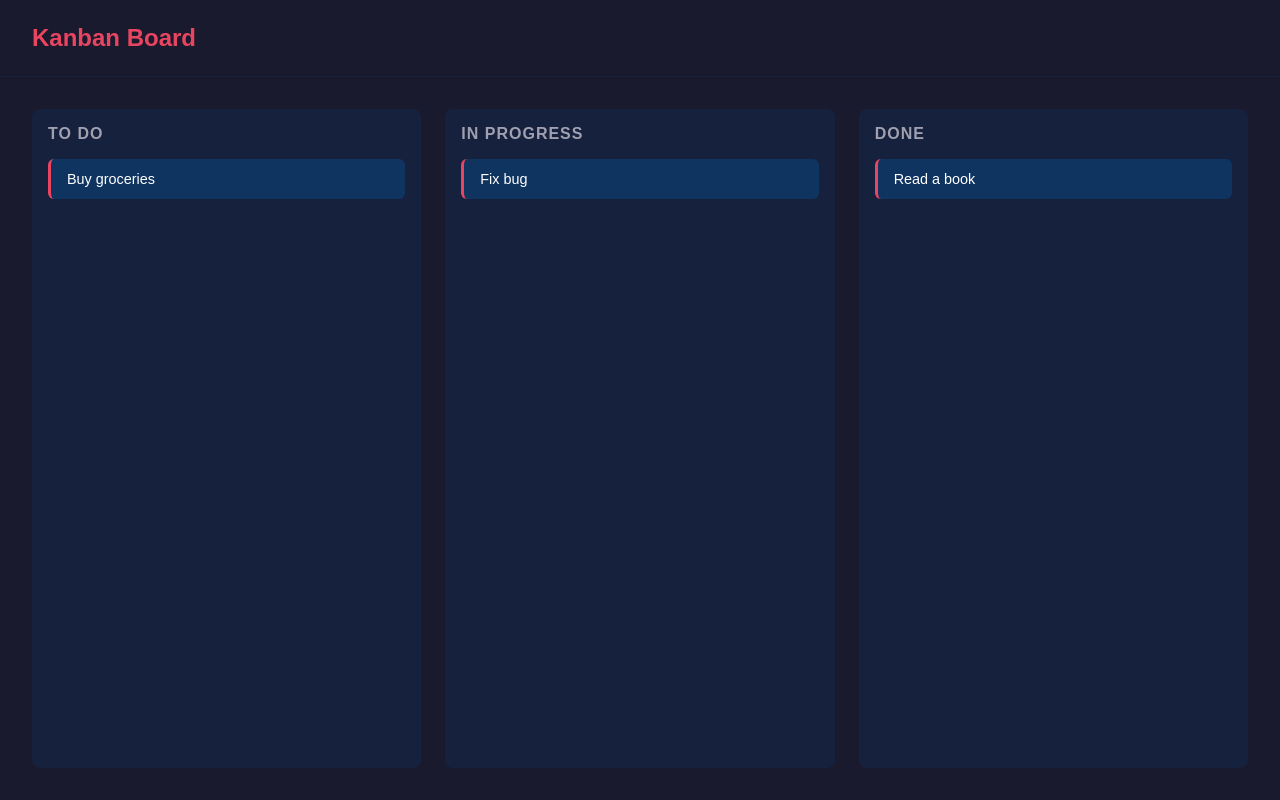
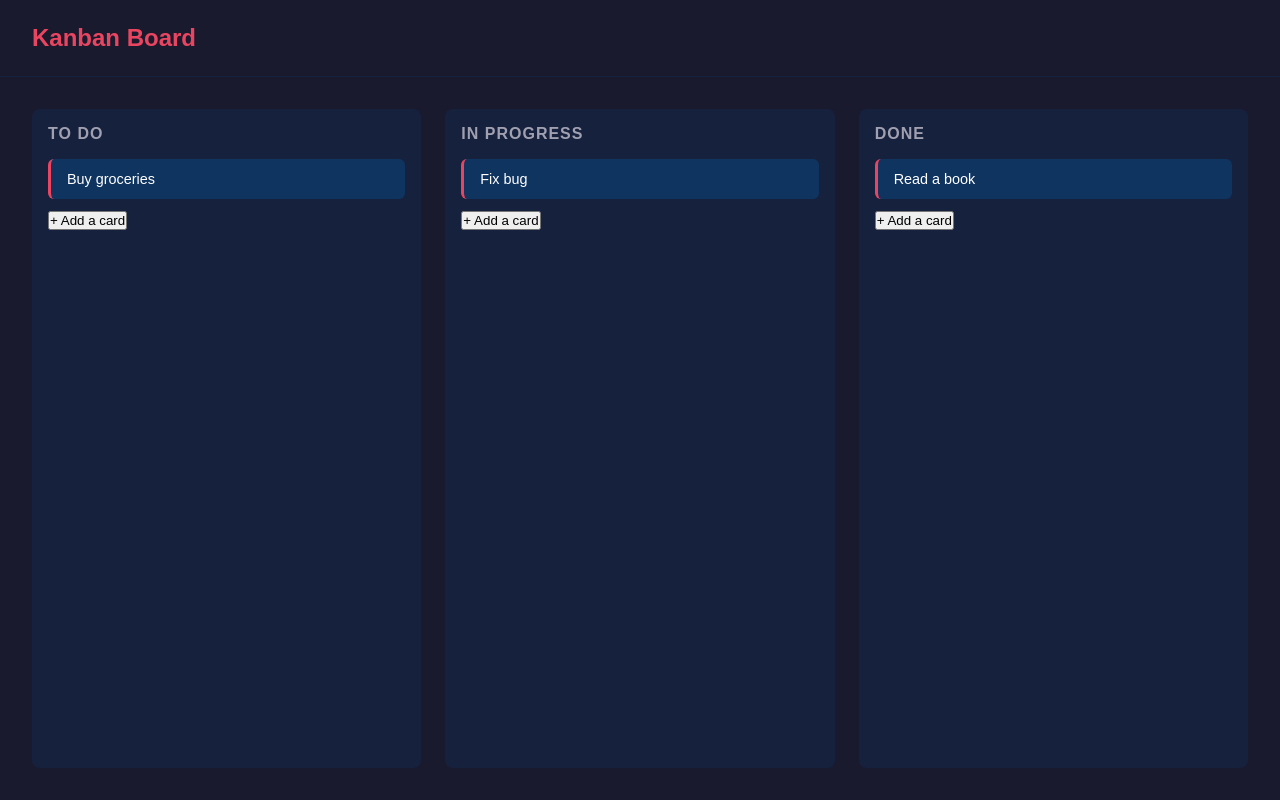
Before and after one commit to yegost/kanban-board, a React (Vite) app: page / in a window 1280 px wide. Built offline with nearby package versions, Linux system fonts and the light colour scheme.

Commit message:
feature add card to columns

```diff
--- a/src/App.jsx
+++ b/src/App.jsx
@@ -10,6 +10,15 @@ function App() {
     { id: 3, text: "Read a book", column: "Done" },
   ]);
 
+  function addCard(columnTitle, text) {
+    const newCard = {
+      id: Date.now(),
+      text,
+      column: columnTitle,
+    };
+    setCards([...cards, newCard]);
+  }
+
   return (
     <div className='app'>
       <header className="header">
@@ -20,7 +29,8 @@ function App() {
           <Column
             key={col}
             title={col}
-            cards={cards.filter((card) => card.column === col)} />
+            cards={cards.filter((card) => card.column === col)}
+            onAddCard={addCard} />
         ))}
       </div>
     </div>
--- a/src/components/Column.jsx
+++ b/src/components/Column.jsx
@@ -1,12 +1,44 @@
+import { useState } from "react";
 import Card from "./Card";
 
-function Column({ title, cards }) {
-    return(
+function Column({ title, cards, onAddCard }) {
+  const [adding, setAdding] = useState(false);
+  const [text, setText] = useState("");
+
+  function handleSubmit() {
+    if (text.trim() === "") return;
+    onAddCard(title, text.trim());
+    setText("");
+    setAdding(false);
+  }
+
+  return (
     <div className="column">
       <h2>{title}</h2>
       {cards.map((card) => (
         <Card key={card.id} text={card.text} />
       ))}
+      {adding ? (
+        <div className="add-card-form">
+          <input
+            className="card-input"
+            type="text"
+            placeholder="Enter card title..."
+            value={text}
+            onChange={(e) => setText(e.target.value)}
+            onKeyDown={(e) => e.key === "Enter" && handleSubmit()}
+            autoFocus
+          />
+          <div className="add-card-actions">
+            <button className="btn-confirm" onClick={handleSubmit}>Add</button>
+            <button className="btn-cancel" onClick={() => setAdding(false)}>Cancel</button>
+          </div>
+        </div>
+      ) : (
+        <button className="btn-add" onClick={() => setAdding(true)}>
+          + Add a card
+        </button>
+      )}
     </div>
   );
 }
```
Also changed, not shown: src/index.css (line endings or trailing spaces). Lines whose indentation alone changed are shown as unchanged.
